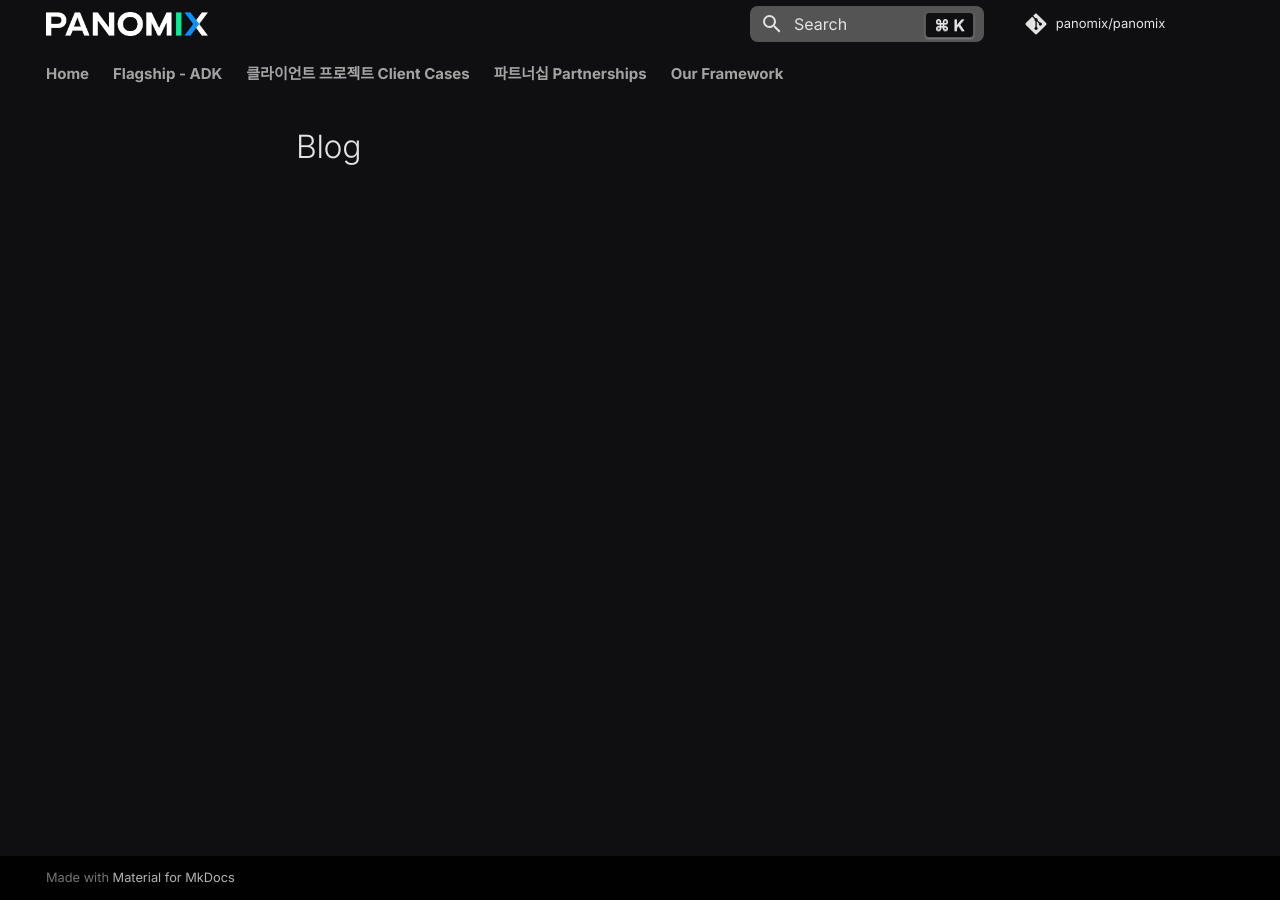
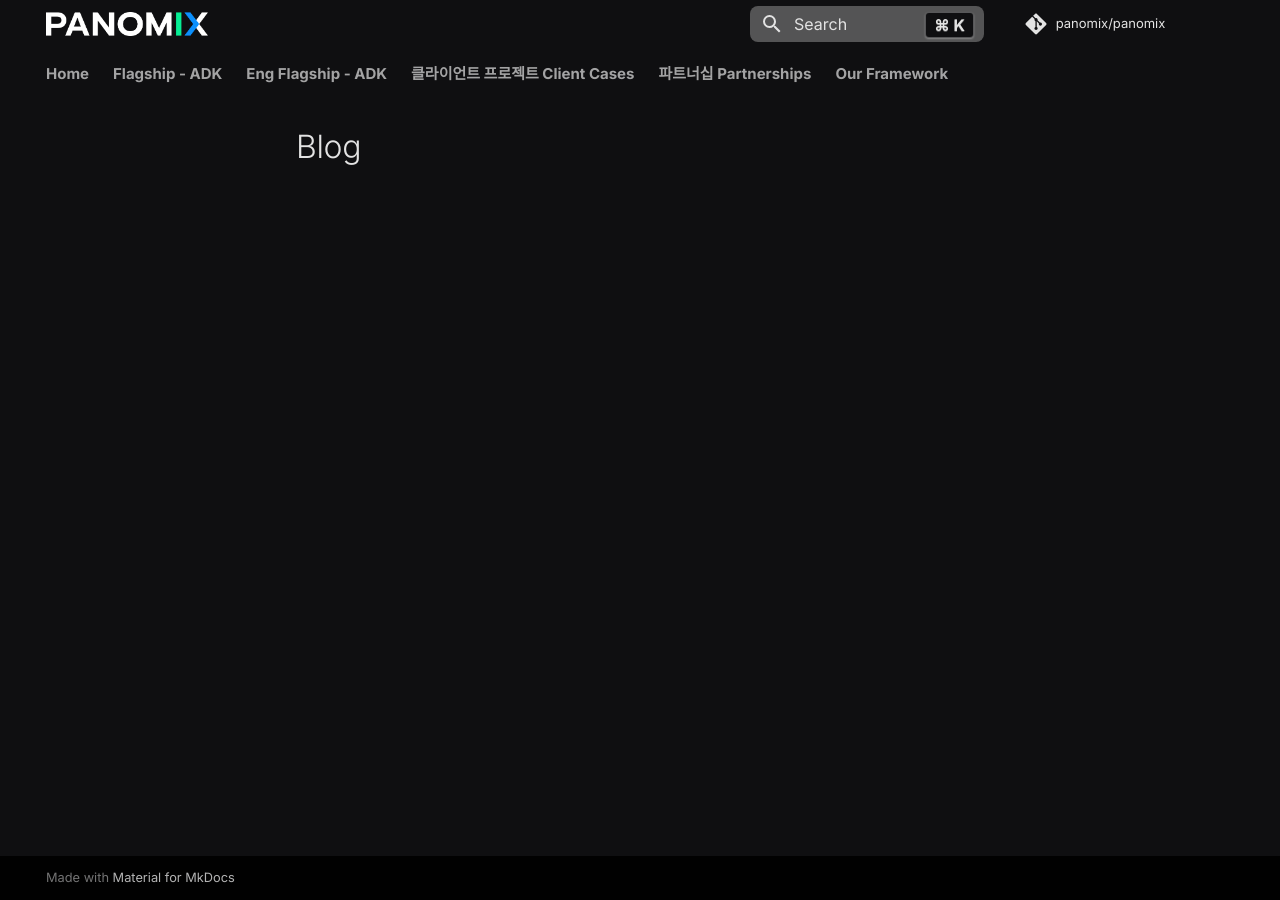
Before and after one commit to panomix/panomix, an MkDocs documentation site: the page built from docs/blog/index.md, in a window 1280 px wide. Built offline with MkDocs 1.6.1 and Material for MkDocs 9.7.7, drawn with Linux system fonts in a browser that asks for light colours; comment, search, counter and statistics services are not loaded.

Commit message:
Update mkdocs.yml

```diff
--- a/mkdocs.yml
+++ b/mkdocs.yml
@@ -5,6 +5,7 @@ strict: true
 nav:
   - index.md
   - Flagship - ADK : flagship/adk.md
+  - Eng Flagship - ADK : en/flagship.md
   - 클라이언트 프로젝트 Client Cases:
       - 스웬 Swen: clients/news/swen.md
       - 소셜봇 SocialBot: clients/socialbot/socialbot.md
```
